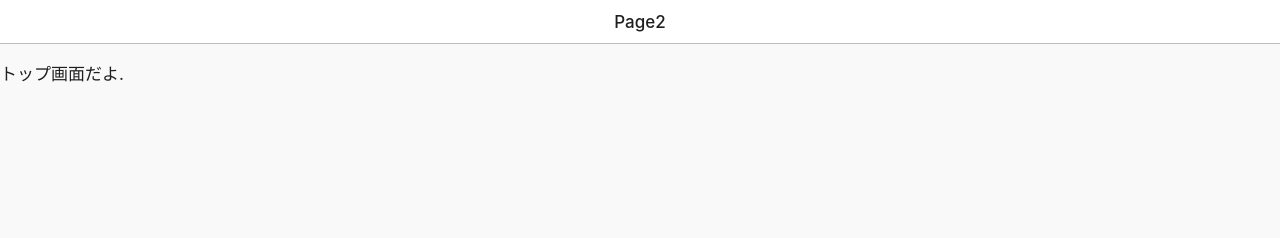
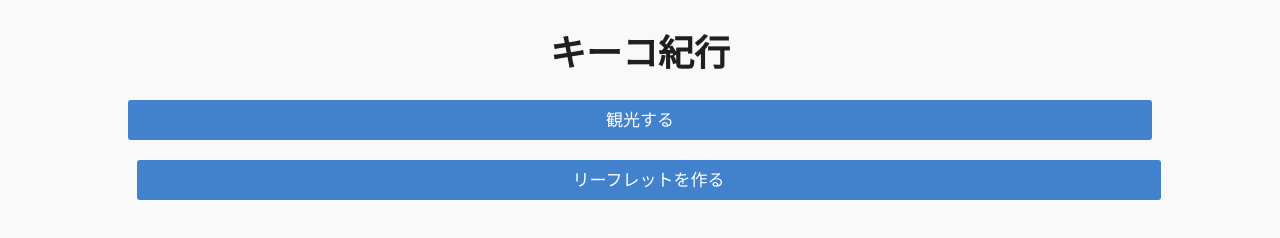
Before and after one commit to ICTTourismKiko/Android01, a browser extension: page www/index.html in a window 1280 px wide. Drawn offline with Linux system fonts and the light colour scheme.

Commit message:
リストページ追加

```diff
--- a/www/js/app.js
+++ b/www/js/app.js
@@ -1 +1,3 @@
-// This is a JavaScript file
+function Pop_to_list() {
+    document.getElementById("navi").pushPage("list.html");
+}
--- a/www/top.html
+++ b/www/top.html
@@ -1,8 +1,7 @@
-<ons-page>
-
-    <ons-toolbar>
-        <div class="center">Page2</div>
-    </ons-toolbar>
-
-    <p>トップ画面だよ.</p>
+<ons-page id="top-page" style="text-align:center">
+  <h1>キーコ紀行</h1>
+  <ons-button style="width:80%" onclick="Pop_to_list()">観光する</ons-button>
+  <br>
+  <br>
+　<ons-button style="width:80%" onclick="leaf()">リーフレットを作る</ons-button>
 </ons-page>
```
Also changed, not shown: www/list.html (added, +10 -0 lines).
